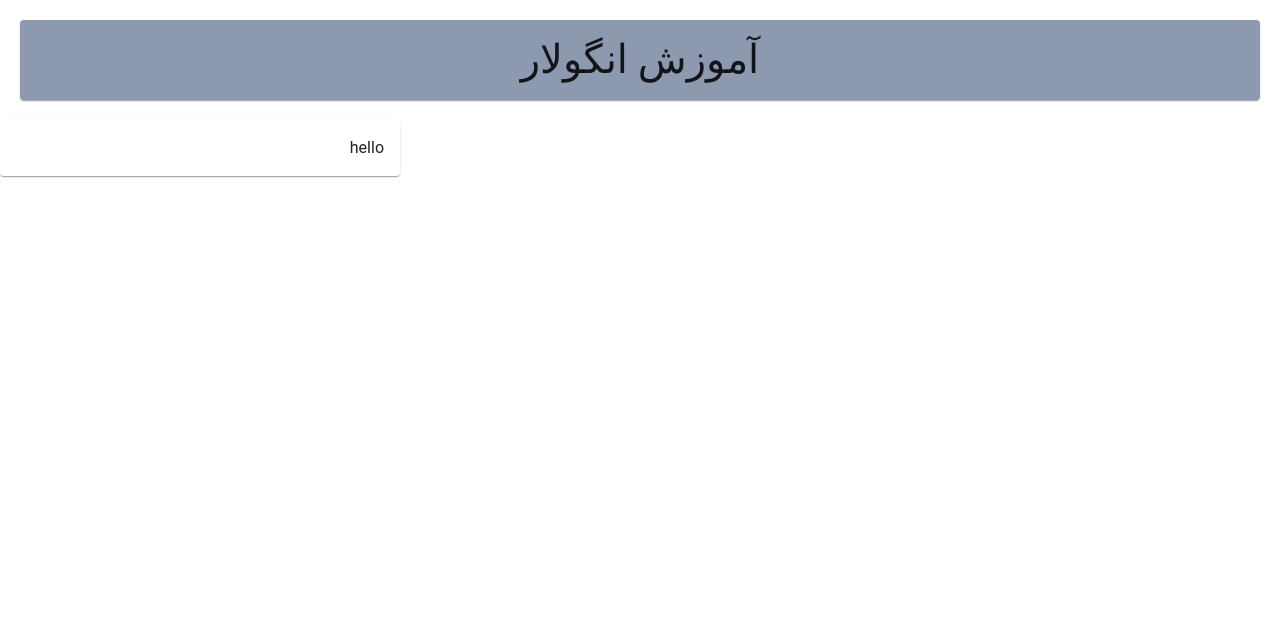
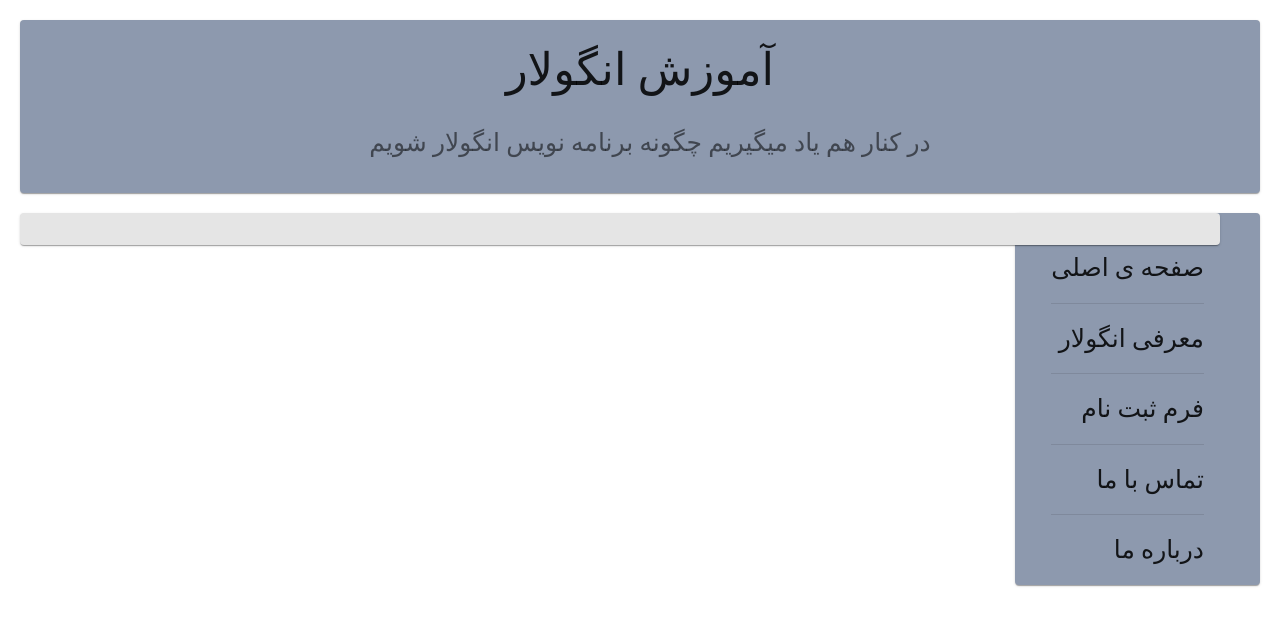
Before and after one commit to parisafro/Angular-final-project, an Angular app: page / in a window 1280 px wide. Shown: the top 626 px of the page. Built offline with nearby package versions, Linux system fonts and the light colour scheme.

Commit message:
side bar

```diff
--- a/src/app/main-page/main-page.component.css
+++ b/src/app/main-page/main-page.component.css
@@ -1,14 +1,24 @@
 .header{
   text-align: center;
   border-radius: 15px;
-  font-size: 15px;
+  font-size: 45px;
   padding: 20px;
 }
 .side{
-  /* direction:ltr; */
   text-align: right;
-  max-width: 400px;
-  mask-position:500px;
-  background-color: '#1d3557';
+  margin-left: 20px;
+  margin-right: 20px;
+  min-width: 200px;
+  direction:rtl;
+  float:right;
+}
+.sub{
+  font-size: 25px;
+  padding-top: 20px;
+  padding-left:20px;
+}
+.content{
+  max-width:1200px;
+  margin-left: 20px;
 
 }
--- a/src/app/main-page/main-page.component.html
+++ b/src/app/main-page/main-page.component.html
@@ -1,12 +1,29 @@
 <div>
   <div class="header">
     <mat-card style="  background-color: '#8d99ae';">
-      <h1>آموزش انگولار</h1>
+      <mat-card-title style="font-size:45px">آموزش انگولار
+      <mat-card-subtitle class="sub"> در کنار هم یاد میگیریم چگونه برنامه نویس انگولار شویم</mat-card-subtitle>
+      </mat-card-title>
     </mat-card>
   </div>
-  <div class="side">
-    <mat-card>
-      hello
+  <div>
+    <mat-card style="  background-color: '#8d99ae'"  class="side">
+      <ul class="sub">
+      صفحه ی اصلی
+      <hr>
+      معرفی انگولار
+      <hr>
+      فرم ثبت نام
+      <hr>
+      تماس با ما
+      <hr>
+      درباره ما
+      </ul>
+    </mat-card>
+  </div>
+  <div class="content">
+    <mat-card style="background-color: '#e5e5e5'">
+
     </mat-card>
   </div>
 </div>
```
